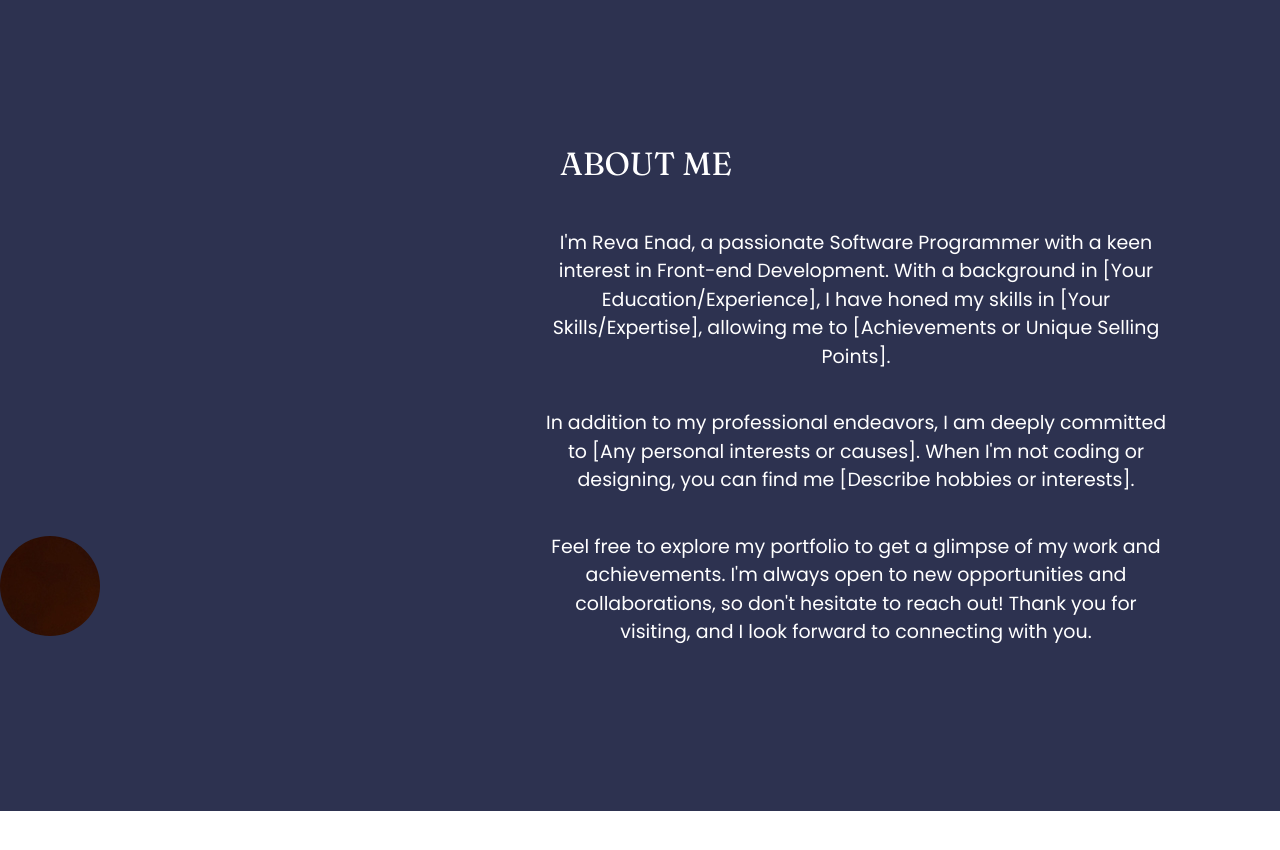
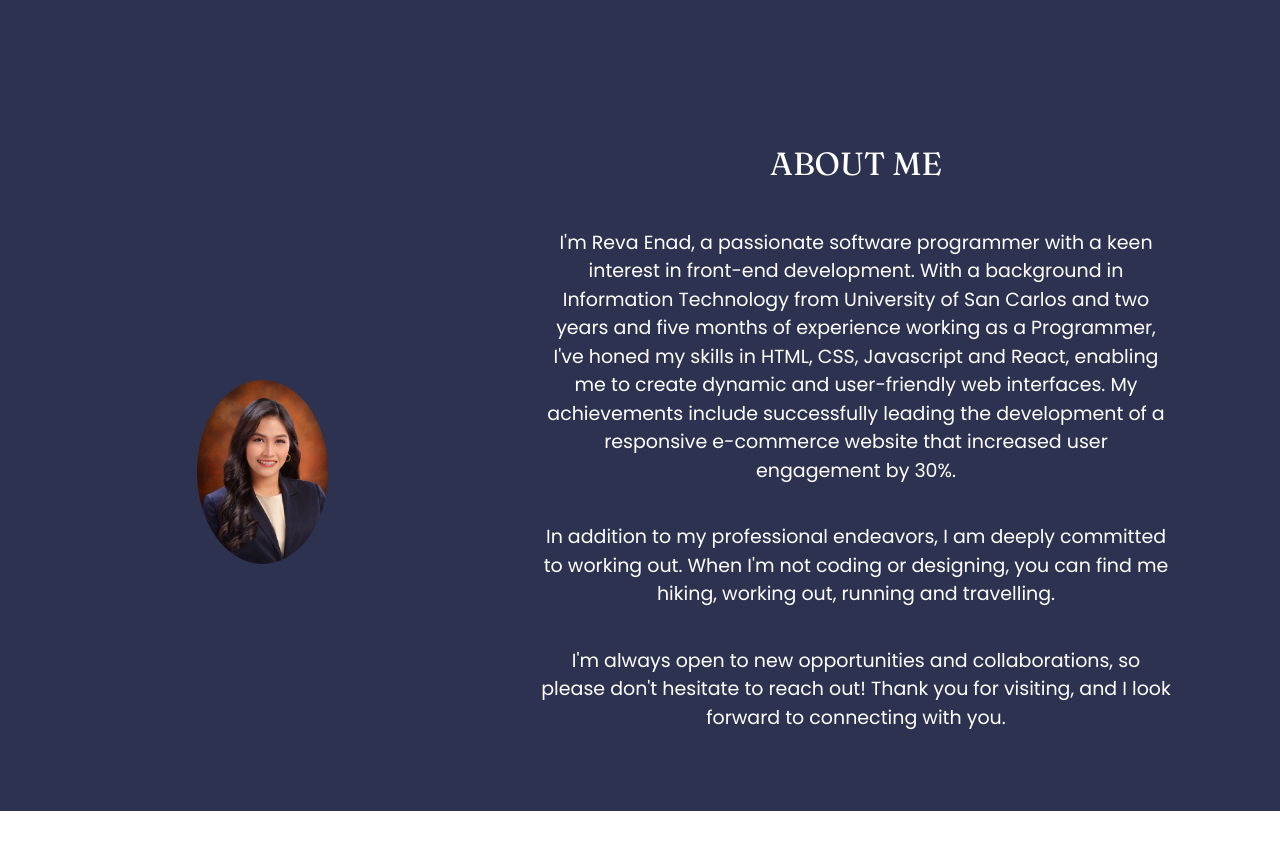
Before and after one commit to RevaEnad/my-portfolio, a React (Vite) app: page / in a window 1280 px wide. Shown: the part 789-1639 px from the top of the page. Built offline with nearby package versions, Linux system fonts and the light colour scheme; a web font is replaced by a local one.

Commit message:
more changes

```diff
--- a/src/components/About/AboutMe.tsx
+++ b/src/components/About/AboutMe.tsx
@@ -9,8 +9,8 @@ const AboutMe = () => {
         <div className="about-content">
           <Grid container spacing={2} direction={{ xs: 'column', sm: 'row' }} alignItems="center">
             <Grid item xs={12} sm={5}>
-              <Box sx={{ width: '100px', height: '100px', overflow: 'hidden', borderRadius: '50%', marginTop: '80%' }}>
-                <img src={profileImage} alt="Profile" className="profile-image" />
+              <Box sx={{ marginTop: '20%', overflow: 'hidden', borderRadius: '50%', position: 'relative', justifyContent: 'center', display: 'flex', alignItems: 'center' }}>
+                <img src={profileImage} alt="Profile" className="profile-image" style={{ width: '100%', height: '100%', borderRadius: '50%' }} />
               </Box>
             </Grid>
             <Grid item xs={12} sm={6}>
@@ -18,21 +18,20 @@ const AboutMe = () => {
               <Grid container direction={'column'}>
                 <Grid item>
                   <p className="about-subheading poppins-regular">
-                    I'm Reva Enad, a passionate Software Programmer with a keen interest in Front-end Development.
-                    With a background in [Your Education/Experience], I have honed my skills in [Your Skills/Expertise], allowing me to [Achievements or Unique Selling Points].
+                    I'm Reva Enad, a passionate software programmer with a keen interest in front-end development.
+                    With a background in Information Technology from University of San Carlos and two years and five months of experience working as a Programmer, I've honed my skills in HTML, CSS, Javascript and React, enabling me to create dynamic and user-friendly web interfaces.
+                    My achievements include successfully leading the development of a responsive e-commerce website that increased user engagement by 30%.
                   </p>
                 </Grid>
                 <Grid item>
                   <p className="about-subheading poppins-regular">
-                    In addition to my professional endeavors, I am deeply committed to [Any personal interests or causes].
-                    When I'm not coding or designing, you can find me [Describe hobbies or interests].
+                    In addition to my professional endeavors, I am deeply committed to working out.
+                    When I'm not coding or designing, you can find me hiking, working out, running and travelling.
                   </p>
                 </Grid>
                 <Grid item>
                   <p className="about-subheading poppins-regular">
-                    Feel free to explore my portfolio to get a glimpse of my work and achievements.
-                    I'm always open to new opportunities and collaborations, so don't hesitate to reach out!
-                    Thank you for visiting, and I look forward to connecting with you.
+                    I'm always open to new opportunities and collaborations, so please don't hesitate to reach out! Thank you for visiting, and I look forward to connecting with you.
                   </p>
                 </Grid>
               </Grid>
--- a/src/components/About/about.css
+++ b/src/components/About/about.css
@@ -33,3 +33,12 @@
       padding-right: 15px !important;
   }
   }
+
+  .about-container img {
+    max-width: 25%; /* Adjust the value as needed */
+    max-height: 23%;
+}
+
+.about-heading{
+  text-align: center;
+}
```
